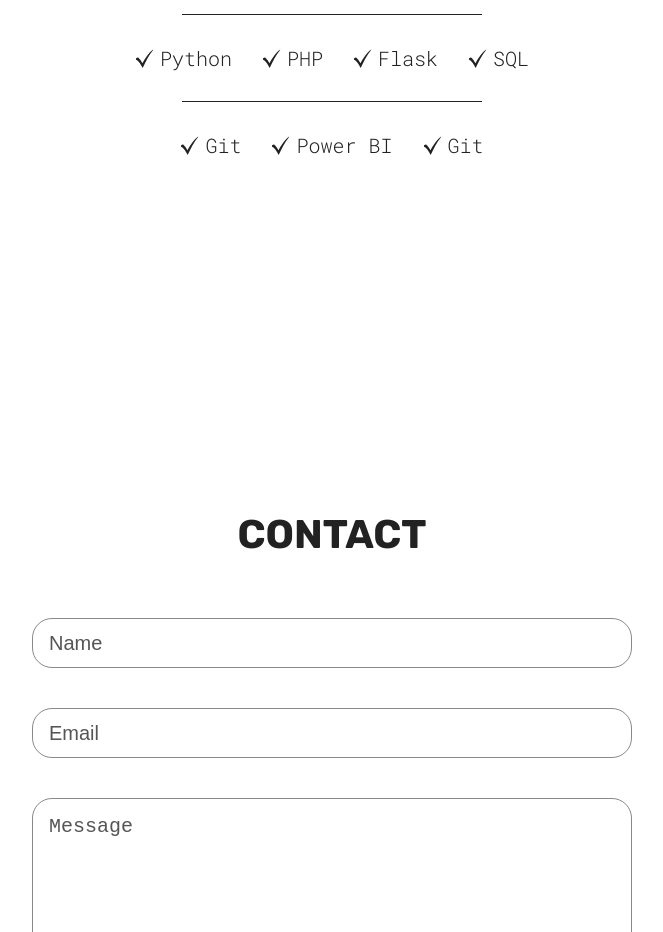
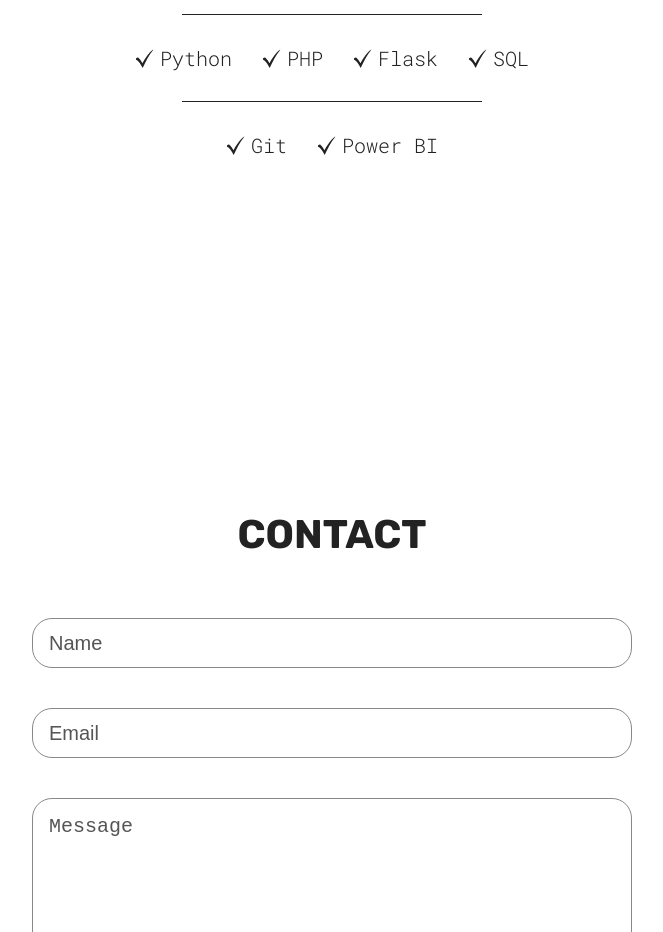
Before and after one commit to Nefuwu/portfolio, a React (Vite) app: page / in a window 1280 px wide. Shown: the part 2040-2972 px from the top of the page, without its empty margins (308-971 px from the left). Built offline with nearby package versions, Linux system fonts and the light colour scheme.

Commit message:
Updated skills

```diff
--- a/src/sections/Skills/Skill.jsx
+++ b/src/sections/Skills/Skill.jsx
@@ -66,10 +66,6 @@ function Skills() {
           src={checkMarkIcon}
           skill="Power BI"
         />
-        <SkillList
-          src={checkMarkIcon}
-          skill="Git"
-        />
       </div>
     </section>
   );
```
